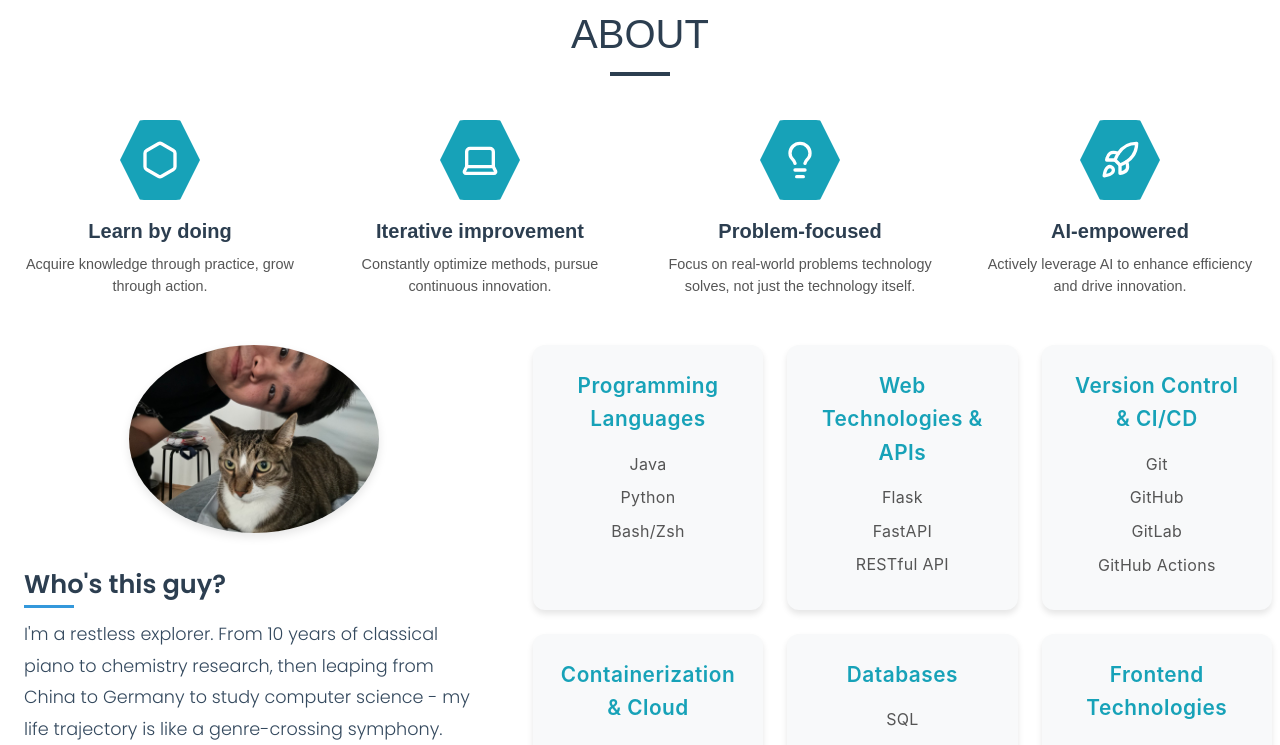
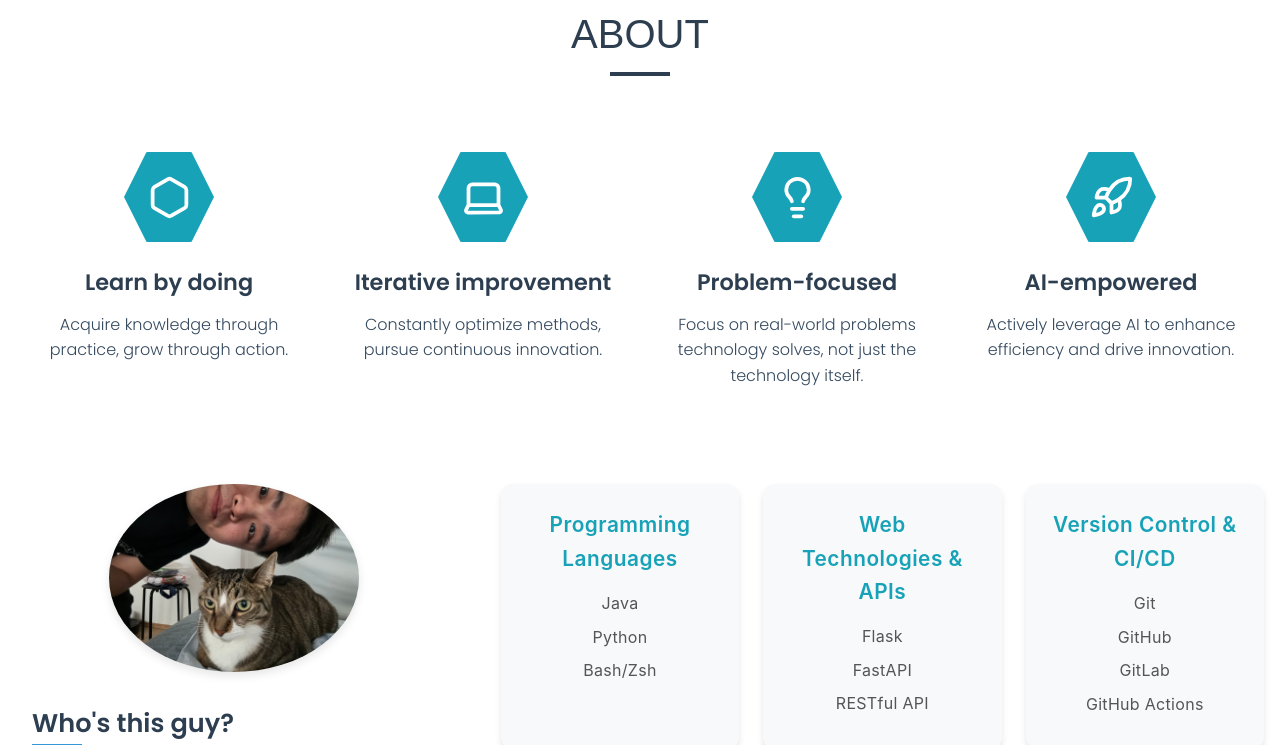
Before and after one commit to Londonplane/londonplane.github.io, a React (Create React App) app: page / in a window 1280 px wide. Shown: the part 860-1605 px from the top of the page. Built offline with nearby package versions, Linux system fonts and the light colour scheme; no server answers.

Commit message:
Update the layout of About components

```diff
--- a/src/components/About.module.css
+++ b/src/components/About.module.css
@@ -1,7 +1,7 @@
 .about {
-  max-width: 1300px;
+  max-width: 1500px; /* 最大宽度 */
   margin: 0 auto;
-  padding: 4rem 0.5rem;
+  padding: 4rem 1rem; /* 左右内边距 */
   background-color: #ffffff;
 }
 
@@ -60,20 +60,24 @@
   display: flex;
   justify-content: space-between;
   align-items: flex-start;
-  gap: 2rem;
+  gap: 3rem; /* 列间距 */
 }
 
 .leftColumn {
   flex: 1;
-  max-width: 40%;
+  max-width: 35%; /* 左列宽度 */
 }
 
 .rightColumn {
   flex: 1.5;
-  max-width: 60%;
+  max-width: 65%; /* 右列宽度 */
 }
 
 @media (max-width: 1023px) {
+  .about {
+    padding: 3rem 0.5rem;
+  }
+
   .iconSection {
     flex-wrap: wrap;
   }
@@ -95,7 +99,7 @@
 
 @media (max-width: 768px) {
   .about {
-    padding: 3rem 0.25rem;
+    padding: 2rem 0.25rem;
   }
 
   .title {
--- a/src/components/Features.module.css
+++ b/src/components/Features.module.css
@@ -1,14 +1,17 @@
+@import url('https://fonts.googleapis.com/css2?family=Poppins:wght@300;400;600&display=swap');
+
 .featuresWrapper {
-  max-width: 1300px;
+  max-width: 1500px;  /* 增加最大宽度，与 About 部分保持一致 */
   margin: 0 auto;
-  padding: 0 0.5rem;
+  padding: 2rem 1rem;  /* 增加上下内边距，减少左右内边距 */
+  font-family: 'Poppins', sans-serif;
 }
 
 .features {
   display: grid;
   grid-template-columns: repeat(4, 1fr);
-  gap: 2rem;
-  margin-bottom: 3rem;
+  gap: 2.5rem;  /* 增加间距 */
+  margin-bottom: 4rem;  /* 增加底部边距 */
 }
 
 .feature {
@@ -20,37 +23,40 @@
 
 .iconContainer {
   background-color: #17a2b8;
-  width: 80px;
-  height: 80px;
+  width: 90px;  /* 稍微增大图标容器 */
+  height: 90px;
   display: flex;
   justify-content: center;
   align-items: center;
   border-radius: 24px;
-  margin-bottom: 1rem;
+  margin-bottom: 1.5rem;  /* 增加底部边距 */
   clip-path: polygon(25% 0%, 75% 0%, 100% 50%, 75% 100%, 25% 100%, 0% 50%);
 }
 
 .icon {
-  width: 40px;
-  height: 40px;
+  width: 45px;  /* 稍微增大图标 */
+  height: 45px;
   color: white;
 }
 
 .keyword {
   color: #2c3e50;
-  margin-bottom: 0.5rem;
-  font-size: 1.25rem;
+  margin-bottom: 0.75rem;  /* 增加底部边距 */
+  font-size: 1.4rem;  /* 增大字体 */
   font-weight: 600;
 }
 
 .description {
-  color: #555;
-  font-size: 0.9rem;
+  color: #34495e;  /* 调整颜色以匹配个人介绍 */
+  font-size: 1rem;  /* 增大字体 */
+  line-height: 1.6;  /* 增加行高 */
+  font-weight: 300;
 }
 
 @media (max-width: 1024px) {
   .features {
     grid-template-columns: repeat(2, 1fr);
+    gap: 2rem;
   }
 }
 
@@ -58,4 +64,12 @@
   .features {
     grid-template-columns: 1fr;
   }
+
+  .keyword {
+    font-size: 1.3rem;
+  }
+
+  .description {
+    font-size: 0.95rem;
+  }
 }
```
Also changed, not shown: 2 other files (tests, documents, lock files or other folders).
